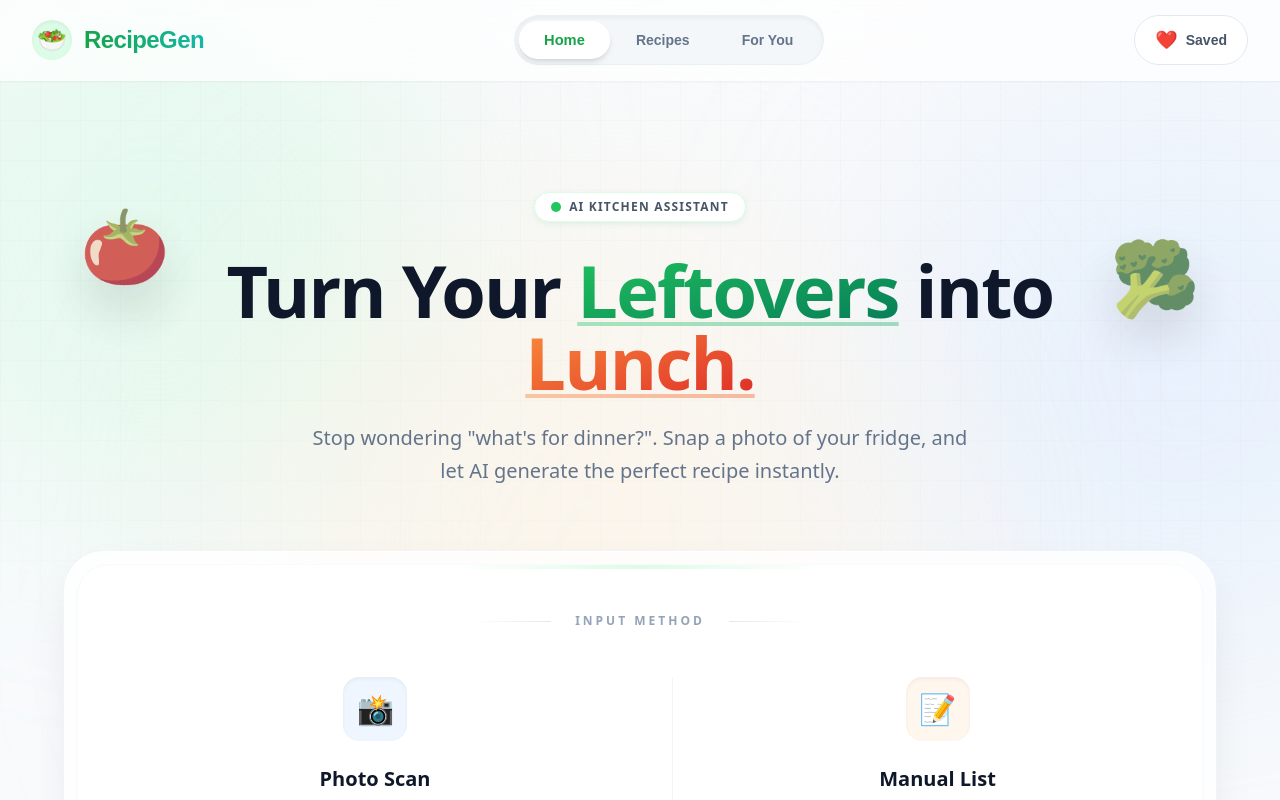
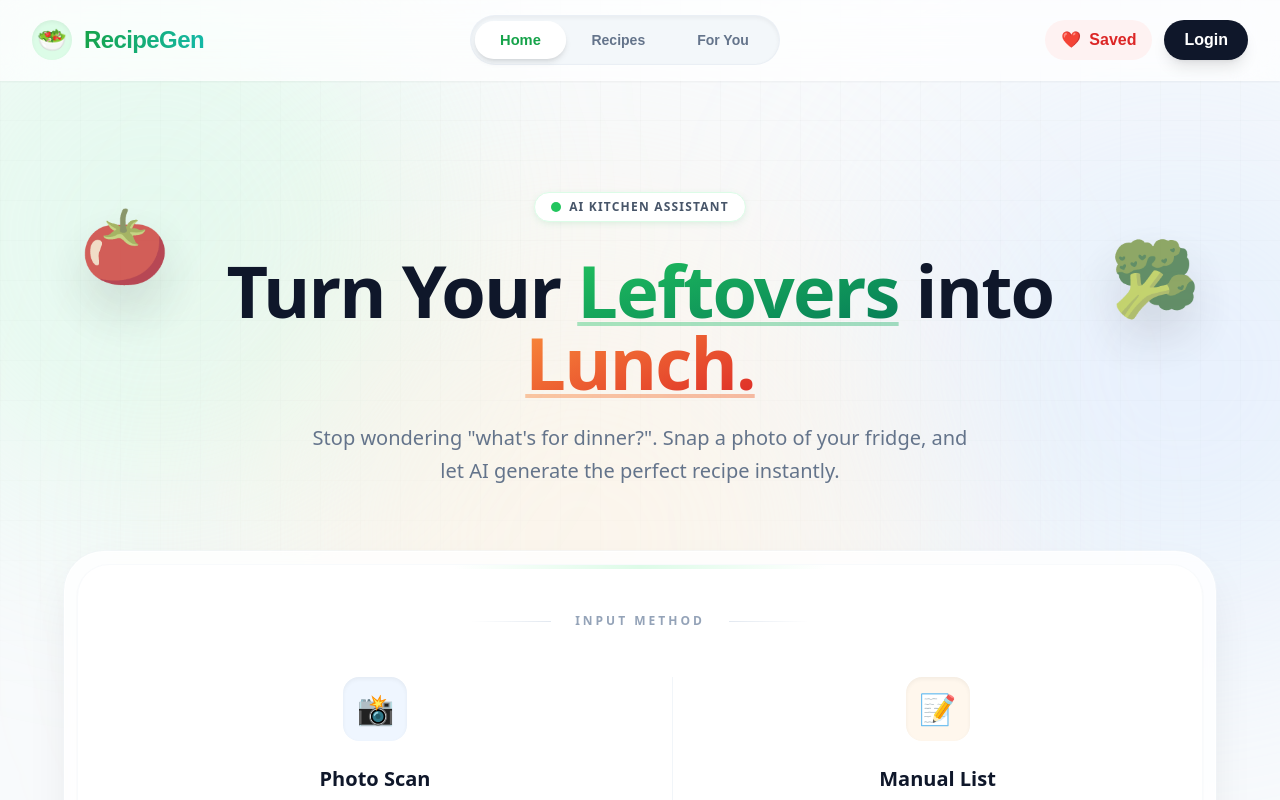
Before and after one commit to ritikrajkvs/Smart_recipe_generator, a React (Vite) app in the folder frontend/: page / in a window 1280 px wide. Shown: the top 800 px of the page. Built offline with nearby package versions, Linux system fonts and the light colour scheme; no server answers.

Commit message:
Update Navbar.jsx

```diff
--- a/frontend/src/components/Navbar.jsx
+++ b/frontend/src/components/Navbar.jsx
@@ -4,84 +4,44 @@ import { AppContext } from '../context/AppContext';
 
 const Navbar = () => {
   const location = useLocation();
-  const { favorites } = useContext(AppContext);
-
+  const { favorites, user, logout } = useContext(AppContext);
   const isActive = (path) => location.pathname === path;
 
   return (
     <nav className="fixed top-0 left-0 w-full z-50 bg-white/70 backdrop-blur-xl border-b border-white/20 shadow-sm transition-all duration-300">
       <div className="max-w-7xl mx-auto px-4 sm:px-6 lg:px-8 h-20 flex items-center justify-between">
 
-        {/* Logo Section */}
         <Link to="/" className="flex items-center gap-3 group">
-          <div className="w-10 h-10 bg-green-100 rounded-full flex items-center justify-center text-2xl shadow-inner group-hover:scale-110 transition-transform duration-300 group-hover:rotate-12">
-            🥗
-          </div>
-          <span className="text-2xl font-extrabold bg-gradient-to-r from-green-600 to-teal-500 bg-clip-text text-transparent tracking-tight">
-            RecipeGen
-          </span>
+          <div className="w-10 h-10 bg-green-100 rounded-full flex items-center justify-center text-2xl shadow-inner group-hover:scale-110 transition-transform duration-300 group-hover:rotate-12">🥗</div>
+          <span className="text-2xl font-extrabold bg-gradient-to-r from-green-600 to-teal-500 bg-clip-text text-transparent tracking-tight">RecipeGen</span>
         </Link>
 
-        {/* Center Navigation Pills */}
         <div className="hidden md:flex items-center gap-1 bg-slate-100/80 p-1.5 rounded-full border border-slate-200/50 backdrop-blur-md shadow-inner">
-          <Link
-            to="/"
-            className={`px-6 py-2 rounded-full text-sm font-bold transition-all duration-300 ${
-              isActive('/')
-                ? 'bg-white text-green-600 shadow-md transform scale-105'
-                : 'text-slate-500 hover:text-slate-800 hover:bg-white/60'
-            }`}
-          >
-            Home
+          {['/', '/results', '/suggested'].map(path => (
+            <Link key={path} to={path} className={`px-6 py-2 rounded-full text-sm font-bold transition-all duration-300 ${isActive(path) ? 'bg-white text-green-600 shadow-md transform scale-105' : 'text-slate-500 hover:text-slate-800 hover:bg-white/60'}`}>
+              {path === '/' ? 'Home' : path === '/results' ? 'Recipes' : 'For You'}
+            </Link>
+          ))}
+        </div>
+
+        <div className="flex items-center gap-3">
+          <Link to="/favorites" className="relative group flex items-center gap-2 px-4 py-2 rounded-full bg-red-50 text-red-600 font-bold transition hover:bg-red-100">
+            ❤️ <span className="hidden sm:inline">Saved</span>
+            {favorites.length > 0 && <span className="absolute -top-1 -right-1 bg-red-500 text-white text-[10px] font-extrabold px-1.5 py-0.5 rounded-full">{favorites.length}</span>}
           </Link>
 
-          <Link
-            to="/results"
-            className={`px-6 py-2 rounded-full text-sm font-bold transition-all duration-300 ${
-              isActive('/results')
-                ? 'bg-white text-green-600 shadow-md transform scale-105'
-                : 'text-slate-500 hover:text-slate-800 hover:bg-white/60'
-            }`}
-          >
-            Recipes
-          </Link>
-
-          <Link
-            to="/suggested"
-            className={`px-6 py-2 rounded-full text-sm font-bold transition-all duration-300 ${
-              isActive('/suggested')
-                ? 'bg-white text-green-600 shadow-md transform scale-105'
-                : 'text-slate-500 hover:text-slate-800 hover:bg-white/60'
-            }`}
-          >
-            For You
-          </Link>
+          {user ? (
+            <div className="flex items-center gap-3 pl-2 border-l border-slate-200">
+              <span className="text-sm font-bold text-slate-700 hidden lg:block">Hi, {user.username}</span>
+              <button onClick={logout} className="text-xs font-bold text-slate-400 hover:text-slate-600 uppercase tracking-wider">Logout</button>
+            </div>
+          ) : (
+            <Link to="/login" className="bg-slate-900 text-white px-5 py-2 rounded-full font-bold hover:bg-slate-800 transition shadow-lg">Login</Link>
+          )}
         </div>
-
-        {/* Favorites Button (Distinct Style) */}
-        <Link
-          to="/favorites"
-          className={`relative group flex items-center gap-2 px-5 py-2.5 rounded-full border transition-all duration-300 ${
-            isActive('/favorites')
-              ? 'bg-red-50 border-red-200 text-red-600 shadow-inner'
-              : 'bg-white border-slate-200 text-slate-600 hover:border-red-200 hover:text-red-500 hover:shadow-lg hover:-translate-y-0.5'
-          }`}
-        >
-          <span className={`text-lg transition-transform duration-300 ${isActive('/favorites') ? 'scale-110' : 'group-hover:scale-125'}`}>
-            ❤️
-          </span>
-          <span className="font-bold text-sm">Saved</span>
-
-          {favorites.length > 0 && (
-            <span className="absolute -top-1.5 -right-1.5 bg-red-500 text-white text-[10px] font-extrabold px-2 py-0.5 rounded-full shadow-sm border-2 border-white animate-bounce">
-              {favorites.length}
-            </span>
-          )}
-        </Link>
 
       </div>
     </nav>
   );
 };
-
 export default Navbar;
```
